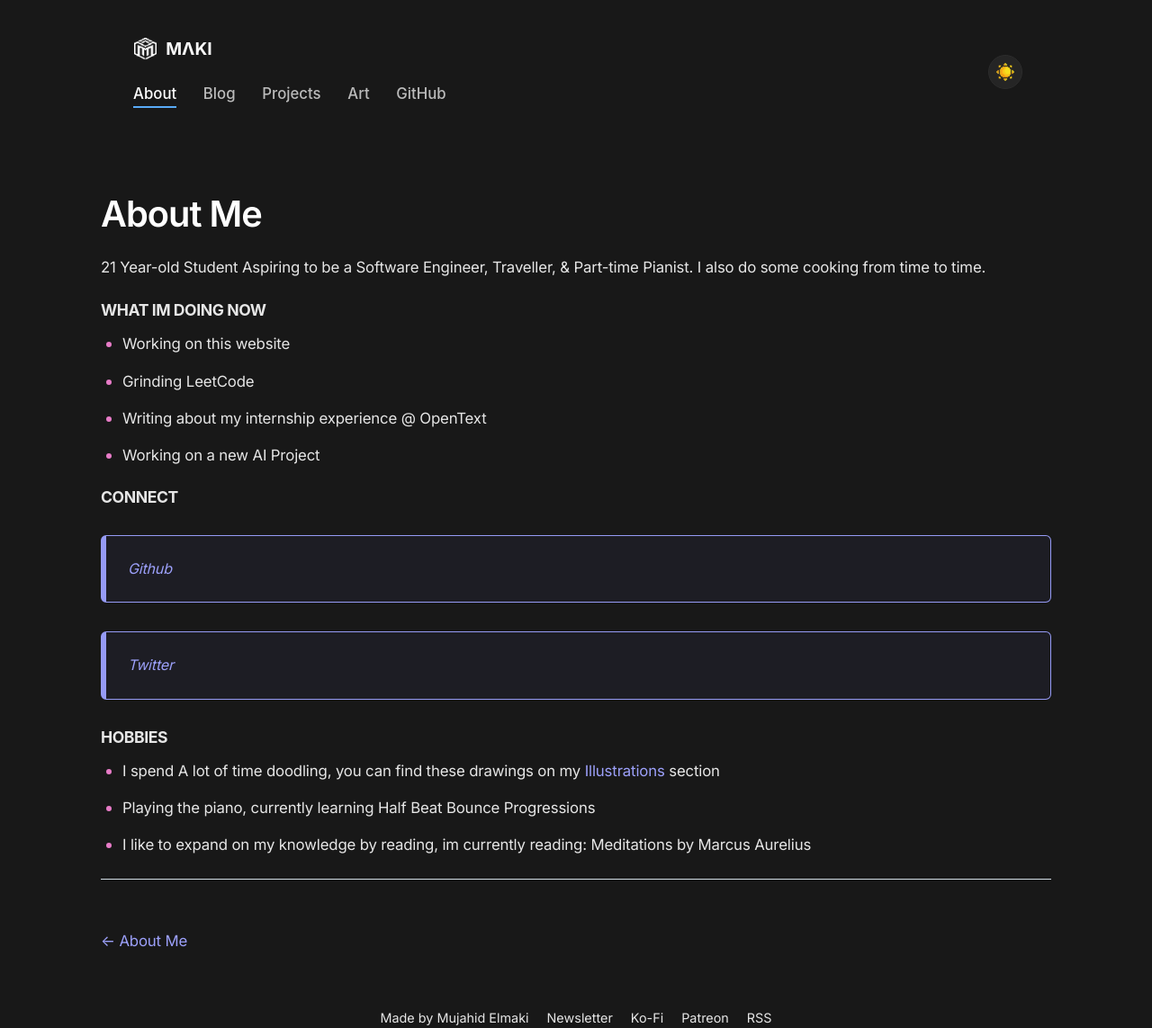
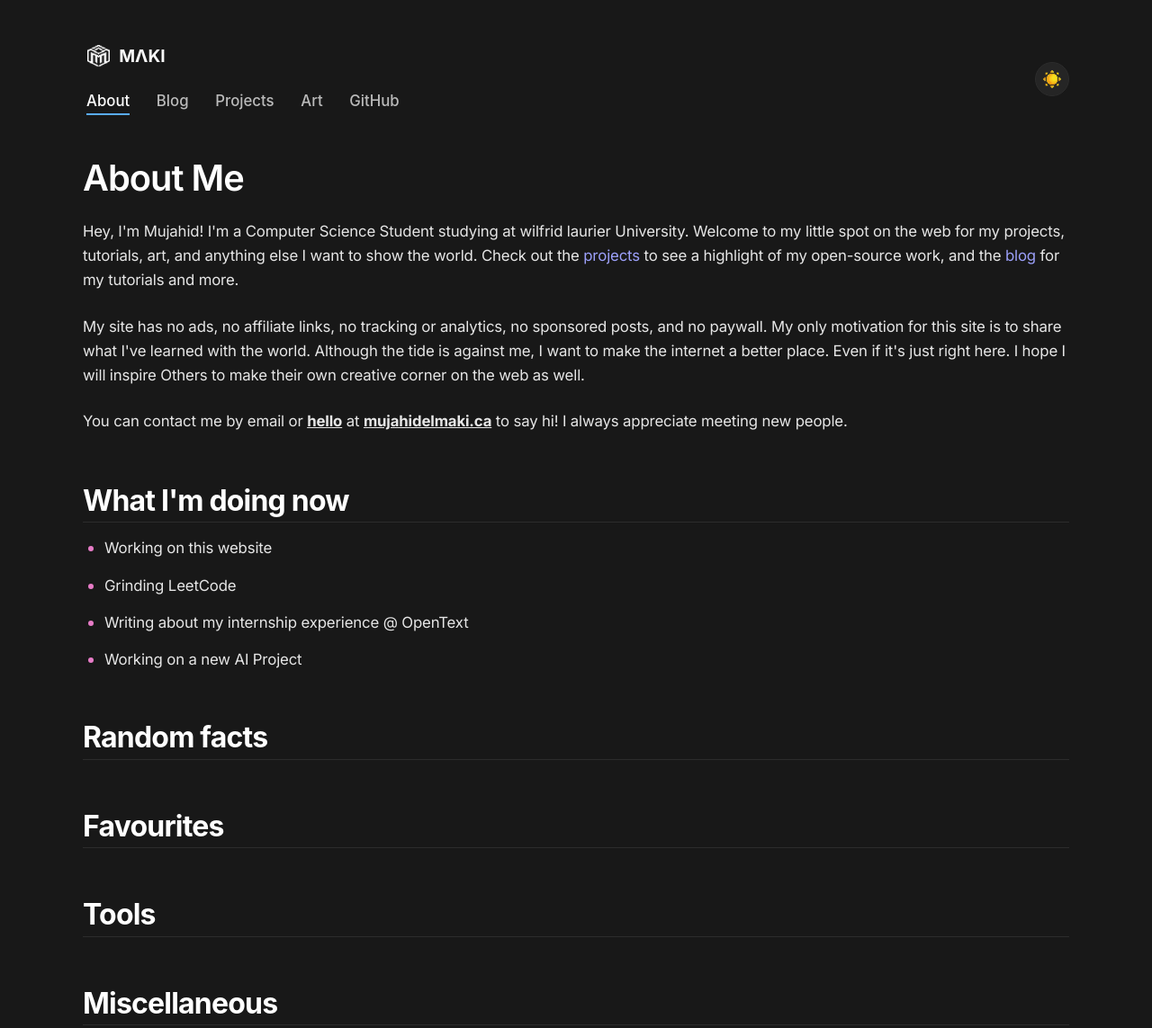
Before and after one commit to Nyx1on/mujahidelmaki.ca-master, a Gatsby site: page /about in a window 1280 px wide. Shown: the top 1143 px of the page at 90% size. Built offline with nearby package versions, Linux system fonts and the light colour scheme; Gatsby itself is replaced by a stand-in of ours; some icons are missing.

Commit message:
Update about me section + fix small css errors

```diff
--- a/content/blog/about/index.md
+++ b/content/blog/about/index.md
@@ -5,22 +5,26 @@ description: "Hello World"
 displayDate: false
 ---
 
-21 Year-old Student Aspiring to be a Software Engineer, Traveller, & Part-time Pianist. I also do some cooking from time to time.
+Hey, I'm Mujahid! I'm a Computer Science Student studying at wilfrid laurier University. Welcome to my little spot on the web for my projects, tutorials, art, and anything else I want to show the world. Check out the [projects](/projects) to see a highlight of my open-source work, and the [blog](/blog) for my tutorials and more.
 
-##### WHAT IM DOING NOW
+My site has no ads, no affiliate links, no tracking or analytics, no sponsored posts, and no paywall. My only motivation for this site is to share what I've learned with the world. Although the tide is against me, I want to make the internet a better place. Even if it's just right here. I hope I will inspire Others to make their own creative corner on the web as well.
+
+You can contact me by email or <ins>**hello**</ins> at <ins>**mujahidelmaki.ca**</ins> to say hi! I always appreciate meeting new people.
+
+## What I'm doing now
 
 - Working on this website
 - Grinding LeetCode
 - Writing about my internship experience @ OpenText
 - Working on a new AI Project
 
-##### CONNECT
+## Random facts
 
-> [Github](https://github.com/MujahidElmaki)
+## Favourites
 
-> [Twitter](https://twitter.com/250maki_)
+## Tools
 
-##### HOBBIES
+## Miscellaneous
 
 - I spend A lot of time doodling, you can find these drawings on my [Illustrations](http://localhost:8000/illustration/) section
 - Playing the piano, currently learning Half Beat Bounce Progressions
--- a/src/components/layout.js
+++ b/src/components/layout.js
@@ -41,7 +41,7 @@ export default function Layout({ children }) {
   }, [])
 
   return (
-    <div className="global-wrapper">
+    <div>
       <Helmet>
         {theme === "dark" && (
           <link rel="stylesheet" type="text/css" href="/dark-mode.css" />
--- a/src/pages/blog.js
+++ b/src/pages/blog.js
@@ -5,5 +5,9 @@ import { Helmet } from "react-helmet"
 import Layout from "../components/Layout"
 
 export default function blog() {
-  return <Layout>blog</Layout>
+  return (
+    <Layout>
+      <div className="container"></div>blog
+    </Layout>
+  )
 }
--- a/src/pages/index.js
+++ b/src/pages/index.js
@@ -53,11 +53,7 @@ const BlogIndex = ({ data, location }) => {
 
             <div className="decoration">
               <img
-                src={
-                  window.localStorage.theme === "dark"
-                    ? "/logo.png"
-                    : "/logo-dark.png"
-                }
+                src={"/hero-maki.png"}
                 alt="MAKI KEYZ"
                 className="image hero-image"
                 title="RAM Ram"
--- a/src/styles/global.css
+++ b/src/styles/global.css
@@ -666,7 +666,7 @@ a.button:hover {
 
 @media screen and (min-width: 700px) {
   .navigation {
-    padding-top: 0;
+    padding-top: 3rem;
     position: static;
     height: auto;
     border-bottom: none;
--- a/src/templates/blog-post.js
+++ b/src/templates/blog-post.js
@@ -12,9 +12,9 @@ const BlogPostTemplate = ({
   const siteTitle = site.siteMetadata?.title || `Title`
   const { title, date, displayDate } = post.frontmatter
   return (
-    <div className="container">
-      <div className="article-content">
-        <Layout location={location} title={siteTitle}>
+    <div>
+      <Layout location={location} title={siteTitle}>
+        <div className="container">
           <article
             className="blog-post"
             itemScope
@@ -59,8 +59,8 @@ const BlogPostTemplate = ({
               </li>
             </ul>
           </nav>
-        </Layout>
-      </div>
+        </div>
+      </Layout>
     </div>
   )
 }
```
Also changed, not shown: 1 other file.
